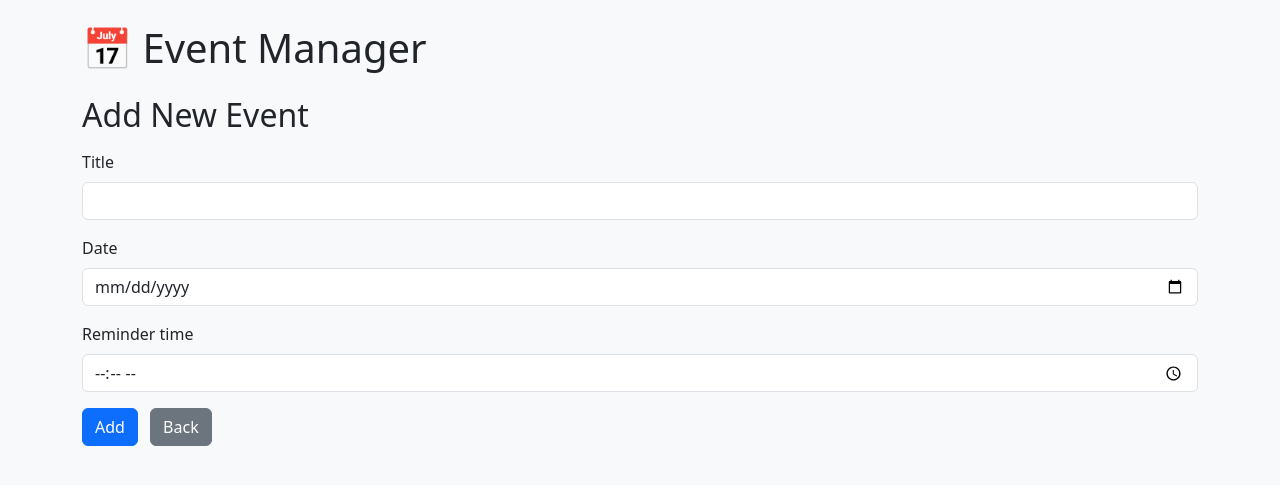
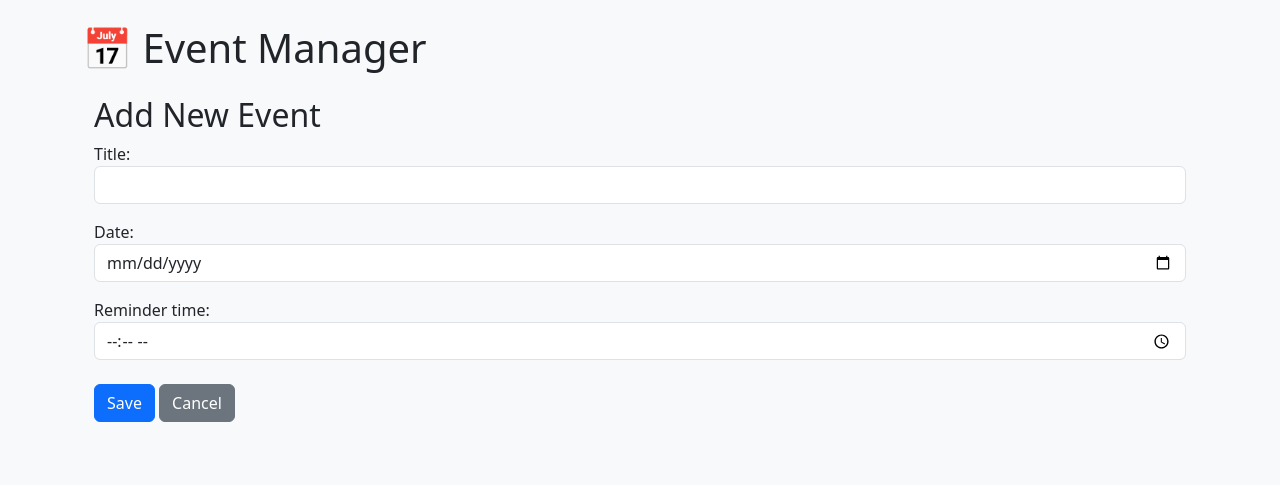
Before and after one commit to JOHNWICK919/event_manager, a Django app: page /add/ in a window 1280 px wide. Shown: the top 485 px of the page. Run offline with Django 5.2, Linux system fonts and the light colour scheme.

Commit message:
did some basic improvement n the code

```diff
--- a/EVENT/urls.py
+++ b/EVENT/urls.py
@@ -15,10 +15,14 @@ Including another URLconf
     2. Add a URL to urlpatterns:  path('blog/', include('blog.urls'))
 """
 
+
 from django.contrib import admin
-from django.urls import path, include
+from django.urls import path
+from eventmanager_app import views
 
 urlpatterns = [
     path('admin/', admin.site.urls),
-    path('', include('eventmanager_app.urls')),  # link to your app
+    path('', views.event_list, name='event_list'),
+    path('add/', views.add_event, name='add_event'),
+    path('attend/<int:event_id>/', views.mark_attended, name='mark_attended'),
 ]
--- a/eventmanager_app/forms.py
+++ b/eventmanager_app/forms.py
@@ -13,7 +13,7 @@ class EventForm(forms.ModelForm):
                 attrs={
                     'type': 'date',
                     'class': 'form-control',
-                    'min': datetime.date.today().isoformat()  # 👈 sets today as the minimum
+                    'min': datetime.date.today().isoformat()
                 }
             ),
             'reminder_time': forms.TimeInput(attrs={'type': 'time', 'class': 'form-control'}),
--- a/eventmanager_app/templates/eventmanager_app/add_event.html
+++ b/eventmanager_app/templates/eventmanager_app/add_event.html
@@ -1,21 +1,14 @@
 {% extends 'eventmanager_app/base.html' %}
 {% block content %}
 
-<h2 class="mb-3">Add New Event</h2>
-
-<form method="post">
-  {% csrf_token %}
-  {% for field in form %}
-    <div class="mb-3">
-      <label class="form-label">{{ field.label }}</label>
-      {{ field }}
-      {% if field.errors %}
-        <div class="text-danger">{{ field.errors }}</div>
-      {% endif %}
-    </div>
-  {% endfor %}
-  <button type="submit" class="btn btn-primary">Add</button>
-  <a href="{% url 'event_list' %}" class="btn btn-secondary ms-2">Back</a>
-</form>
+<div class="container">
+  <h2>Add New Event</h2>
+  <form method="post">
+    {% csrf_token %}
+    {{ form.as_p }}
+    <button type="submit" class="btn btn-primary mt-2">Save</button>
+    <a href="{% url 'event_list' %}" class="btn btn-secondary mt-2">Cancel</a>
+  </form>
+</div>
 
 {% endblock %}
--- a/eventmanager_app/urls.py
+++ /dev/null
@@ -1,8 +0,0 @@
-from django.urls import path
-from . import views
-
-urlpatterns = [
-    path('', views.event_list, name='event_list'),
-    path('add/', views.add_event, name='add_event'),
-    path('attend/<int:event_id>/', views.mark_attended, name='mark_attended'),
-]
```
Also changed, not shown: eventmanager_app/templates/eventmanager_app/event_list.html (+9 -10 lines), db.sqlite3, eventmanager_app/models.py (line endings or trailing spaces).
